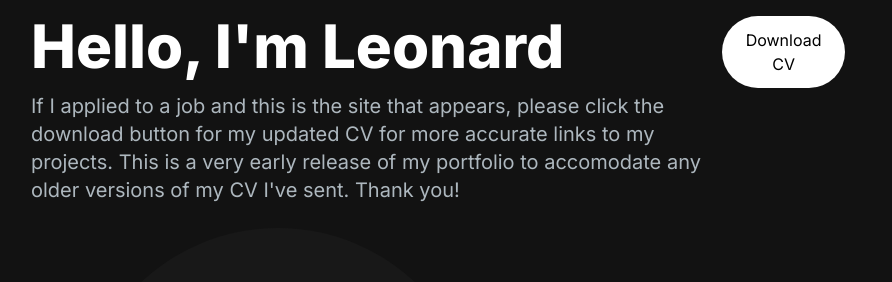
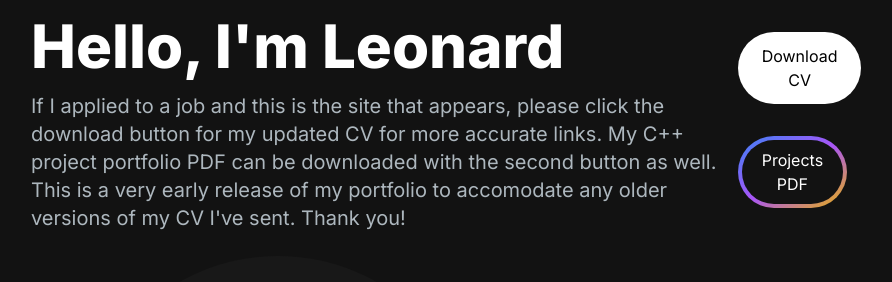
Before and after one commit to Xyloshun/personal-portfolio, a Next.js app: page / in a window 1280 px wide. Shown: the top 282 px of the page, without its empty margins (17-909 px from the left). Built offline with nearby package versions, Linux system fonts and the light colour scheme.

Commit message:
projects

```diff
--- a/app/components/HeroSection.jsx
+++ b/app/components/HeroSection.jsx
@@ -10,12 +10,19 @@ const HeroSection = () => {
             Hello, I'm Leonard
           </h1>
           <p className="text-[#ADB7BE] text-lg mb-6 lg:text-xl">
-            If I applied to a job and this is the site that appears, please click the download button for my updated CV for more accurate links to my projects. This is a very early release of my portfolio to accomodate any older versions of my CV I've sent. Thank you!
+            If I applied to a job and this is the site that appears, please click the download button for my updated CV for more accurate links. My C++ project portfolio PDF can be downloaded with the second button as well. This is a very early release of my portfolio to accomodate any older versions of my CV I've sent. Thank you!
           </p>
         </div>
         <div>
           <a href="/downloads/main.pdf" download="nguyenleonard-CV">
-            <button className="px-6 py-3 rounded-full mr-4 bg-white hover:bg-slate-200 text-black">Download CV</button>
+            <button className="px-6 py-3 rounded-full m-4 bg-white hover:bg-slate-200 text-black">Download CV</button>
+          </a>
+          <a href="/downloads/main.pdf">
+            <button className="m-4 bg-gradient-to-br from-blue-500 via-purple-500 to-yellow-500 px-1 py-1  text-white rounded-full">
+              <span className="block bg-[#121212] hover:bg-slate-800 rounded-full px-5 py-2">
+                Projects PDF
+              </span>
+            </button>
           </a>
         </div>
         <div className="col-span-5 place-self-center mt-4 lg:mt-0">
```
